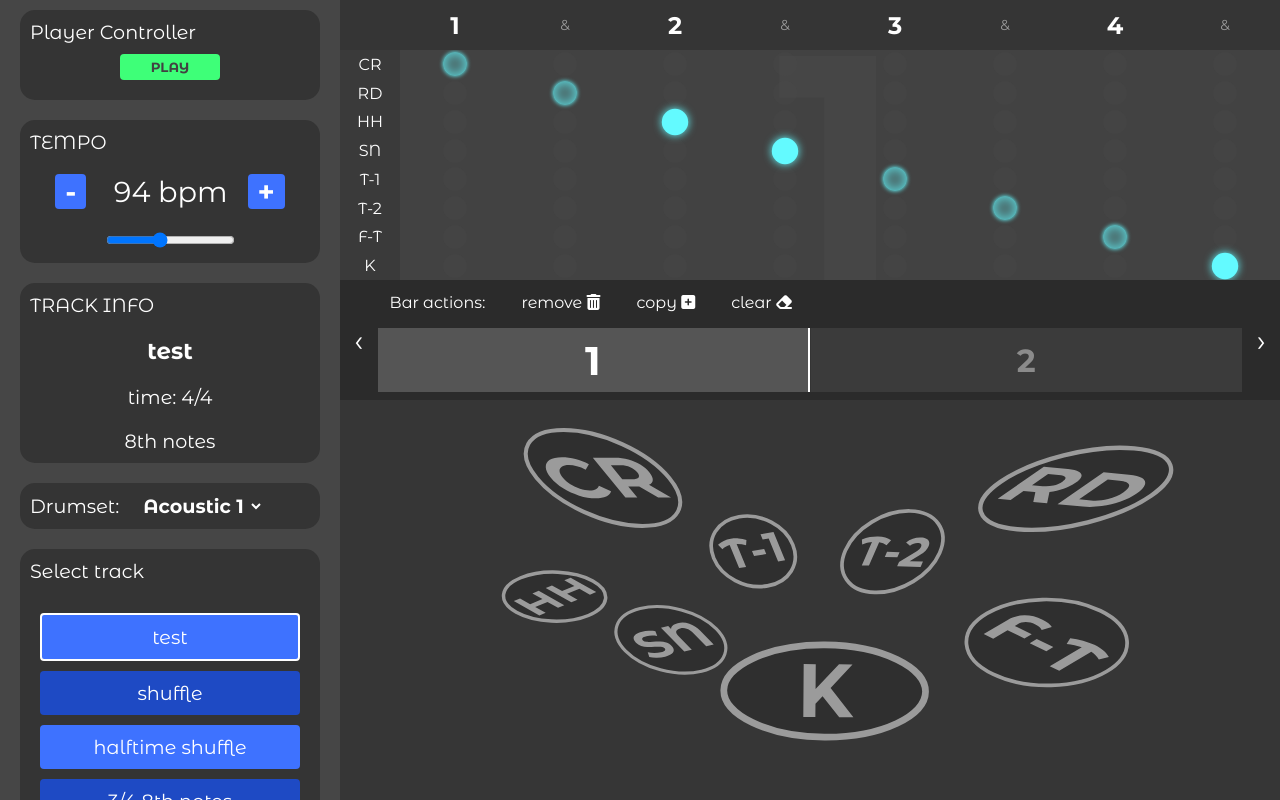
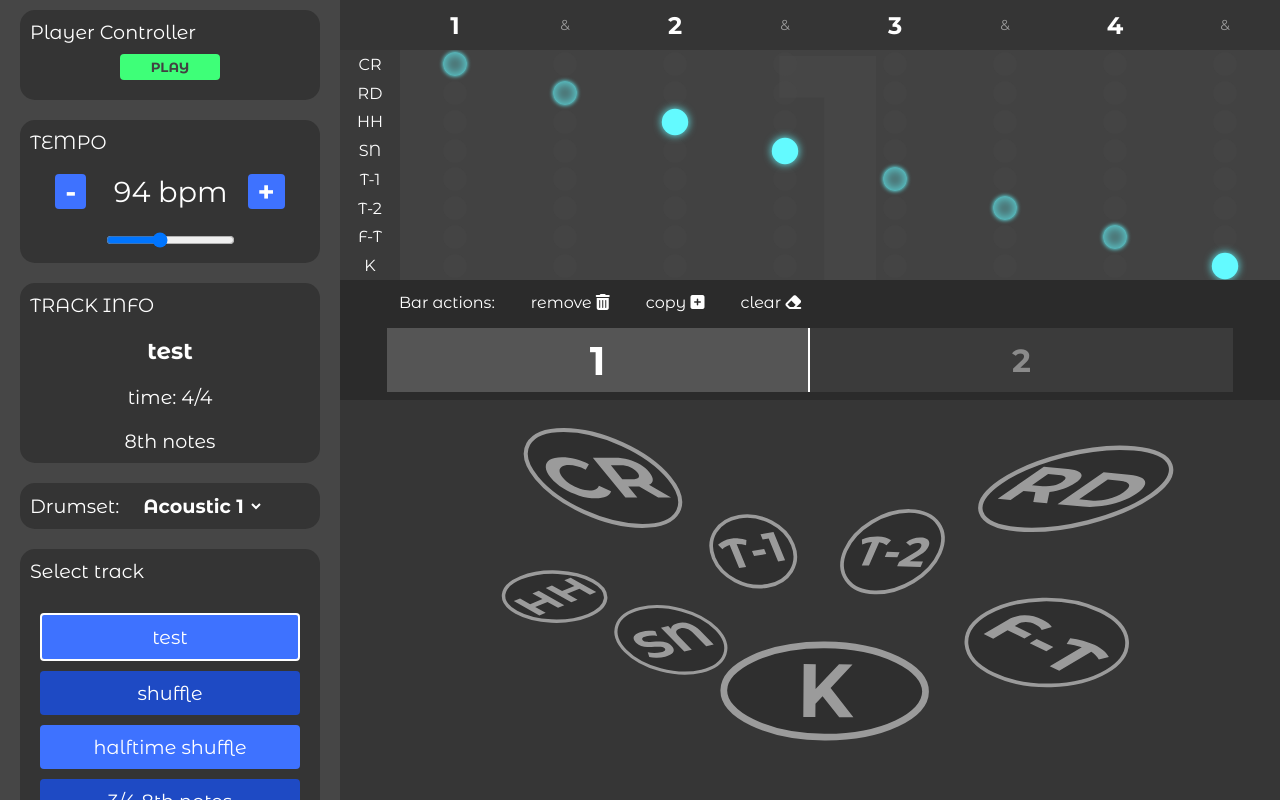
Before and after one commit to Desiak/Drumly, a React (Create React App) app: page / in a window 1280 px wide. Built offline with nearby package versions, Linux system fonts and the light colour scheme.

Commit message:
remove nav arrows

```diff
--- a/src/components/ChangeOrder.js
+++ b/src/components/ChangeOrder.js
@@ -40,9 +40,9 @@ function ChangeOrder({
 
   return (
     <div className="change-order-section" ref={innerRef}>
-      <button className="arrow arrow-prev" onClick={() => navToBar("-")}>
+      {/* <button className="arrow arrow-prev" onClick={() => navToBar("-")}>
         &#8249;
-      </button>
+      </button> */}
       <div className="wrapper control-wrapper">
         <div className="bar-control-section">
           <span className="action-label">Bar actions:</span>
@@ -92,9 +92,9 @@ function ChangeOrder({
             })}
         </ul>
       </div>
-      <button className="arrow arrow-next" onClick={() => navToBar("+")}>
+      {/* <button className="arrow arrow-next" onClick={() => navToBar("+")}>
         &#8250;
-      </button>
+      </button> */}
     </div>
   );
 }
--- a/src/style/_player.scss
+++ b/src/style/_player.scss
@@ -190,6 +190,7 @@
     bottom: 0;
     z-index: 5;
     overflow: hidden;
+    padding-inline: 5%;
     .bar-control-section {
       padding-top: 5px;
       margin-top: 4px;
--- a/src/style/style.css
+++ b/src/style/style.css
@@ -383,6 +383,7 @@ p {
   bottom: 0;
   z-index: 5;
   overflow: hidden;
+  padding-inline: 5%;
 }
 
 .player-container .change-order-section .bar-control-section {
```
Also changed, not shown: 1 other file (tests, documents, lock files or other folders).
